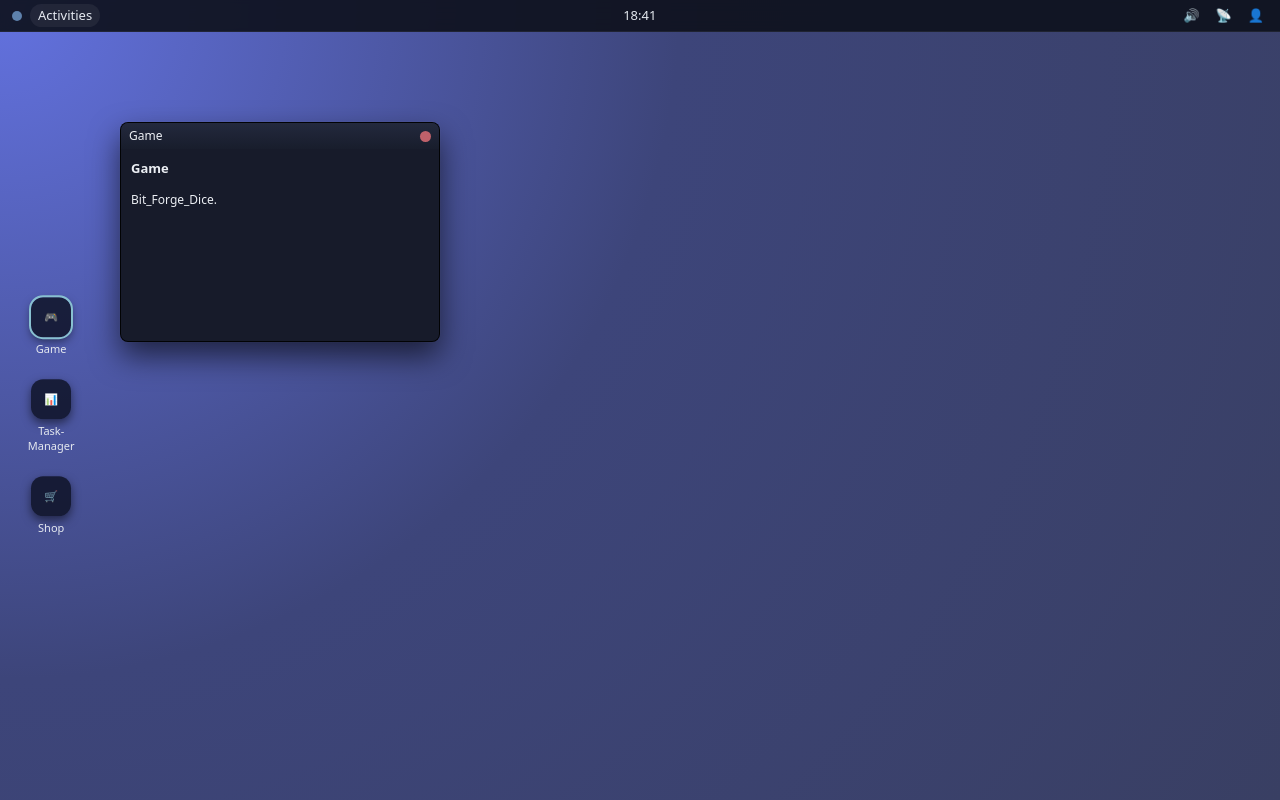
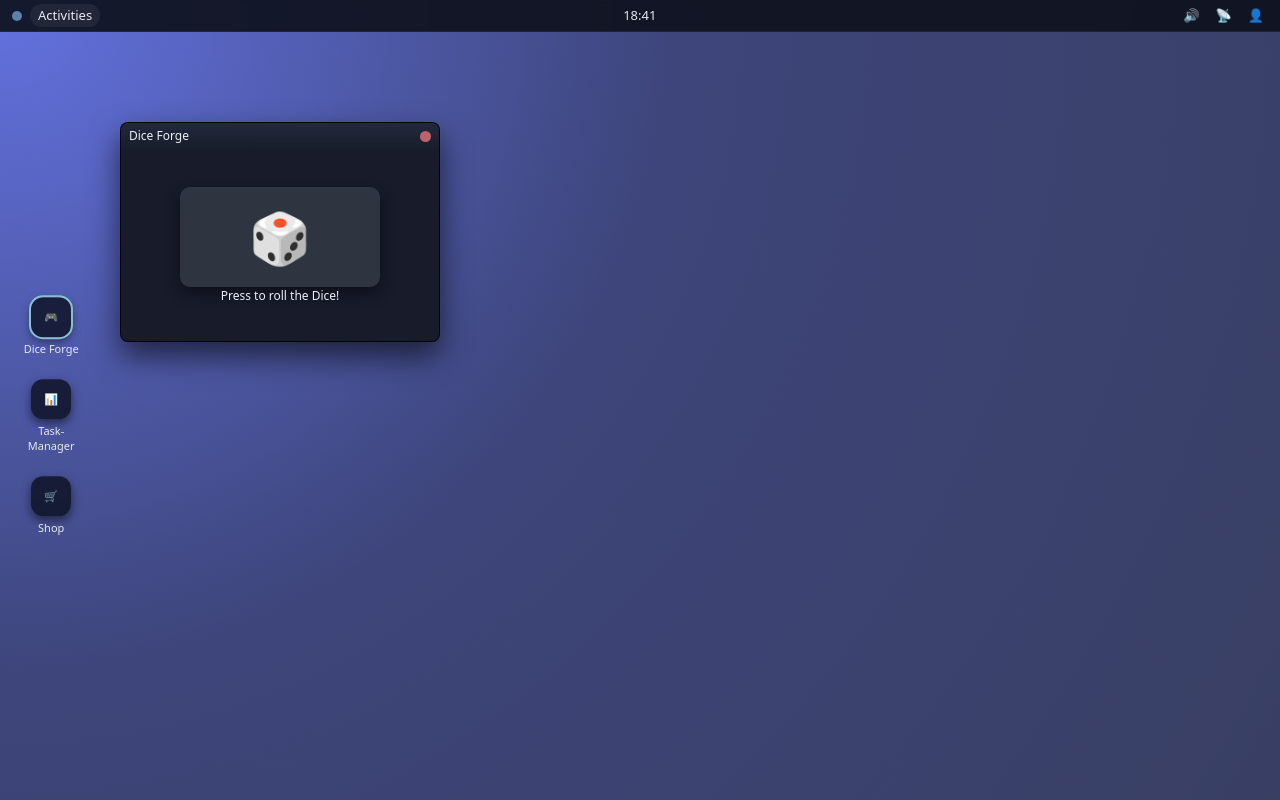
Before and after one commit to sweetfamine/Bit-Forge, a Vue app: page / in a window 1280 px wide. Built offline with nearby package versions, Linux system fonts and the light colour scheme.

Commit message:
added dice window

```diff
--- a/src/components/Desktop.vue
+++ b/src/components/Desktop.vue
@@ -30,7 +30,7 @@
           @click="toggleWindow(w.id)"
         >
           <div class="dock-icon-circle">
-            <span v-if="w.type === 'game'">🎮</span>
+            <span v-if="w.type === 'dice forge'">🎮</span>
             <span v-else-if="w.type === 'task'">📊</span>
             <span v-else-if="w.type === 'shop'">🛒</span>
             <span v-else>📦</span>
@@ -64,7 +64,7 @@ import GameWindow from "./windows/GameWindow.vue";
 import TaskManagerWindow from "./windows/TaskManagerWindow.vue";
 import ShopWindow from "./windows/ShopWindow.vue";
 
-type WindowType = "game" | "task" | "shop" | "other";
+type WindowType = "dice forge" | "task" | "shop" | "other";
 
 interface OsWindow {
   id: string;
@@ -82,9 +82,9 @@ let timer: number | undefined;
 
 const windows = ref<OsWindow[]>([
   {
-    id: "game",
-    title: "Game",
-    type: "game",
+    id: "dice forge",
+    title: "Dice Forge",
+    type: "dice forge",
     component: GameWindow,
     x: 120,
     y: 90,
--- a/src/components/windows/GameWindow.vue
+++ b/src/components/windows/GameWindow.vue
@@ -1,11 +1,44 @@
 <template>
   <div class="window-inner">
-    <h3>Game</h3>
-    <p>Bit_Forge_Dice.</p>
+    <div
+      class="dice-box"
+      @click="rollDiceNow"
+      :class="{ active: isRolling }"
+    >
+      <!-- Vor dem ersten Wurf nur das Icon anzeigen -->
+      <span v-if="currentValue === null" class="dice-text">🎲</span>
+
+      <!-- Nach dem Wurf die Zahl anzeigen -->
+      <span v-else class="dice-value">{{ currentValue }}</span>
+    </div>
+
+    <p>
+      Press to roll the Dice!
+    </p>
   </div>
 </template>
 
 <script setup lang="ts">
+import { ref } from "vue";
+import { roll } from "../../core/formulas";
+
+const isRolling = ref(false);
+const currentValue = ref<number | null>(null);
+
+function rollDiceNow() {
+  if (isRolling.value) return;
+
+  isRolling.value = true;
+  const result = roll();
+
+  if (typeof result === "number") {
+    currentValue.value = result;
+  }
+
+  setTimeout(() => {
+    isRolling.value = false;
+  }, 200);
+}
 </script>
 
 <style scoped>
@@ -14,7 +47,49 @@
   font-size: 13px;
 }
 
+.window-inner {
+  display: flex;
+  flex-direction: column;
+  justify-content: center;
+  align-items: center;
+  height: 100%;
+}
+
 .window-inner p {
   font-size: 12px;
+  margin: 0 0 6px;
+}
+
+.dice-box {
+  margin-top: 8px;
+  width: 200px;
+  height: 100px;
+  background: #2e3440;
+  border-radius: 10px;
+  cursor: pointer;
+
+  display: flex;
+  align-items: center;
+  justify-content: center;
+
+  box-shadow: 0 6px 15px rgba(0, 0, 0, 0.4);
+  transition: transform 0.15s ease, background 0.2s ease;
+}
+
+.dice-box:hover {
+  background: #3b4252;
+}
+
+.dice-box.active {
+  transform: scale(0.9);
+}
+
+.dice-text {
+  font-size: 50px;
+}
+
+.dice-value {
+  font-size: 48px;
+  font-weight: bold;
 }
 </style>
--- a/src/components/windows/WindowFrame.vue
+++ /dev/null
@@ -1,112 +0,0 @@
-<template>
-  <div
-    class="window-frame"
-    :style="{ left: x + 'px', top: y + 'px' }"
-  >
-    <div class="window-titlebar">
-      <div class="title-left">
-        <span class="window-title">{{ title }}</span>
-      </div>
-      <div class="title-right">
-
-        <button class="window-btn close"></button>
-      </div>
-    </div>
-
-    <div class="window-content">
-      <slot>
-        <p>Game-Window Placeholder</p>
-      </slot>
-    </div>
-  </div>
-</template>
-
-<script setup lang="ts">
-interface Props {
-  title: string;
-  x: number;
-  y: number;
-}
-
-defineProps<Props>();
-</script>
-
-<style scoped>
-.window-frame {
-  position: absolute;
-  width: 260px;
-  height: 170px;
-
-  background: #171b2a;
-  border-radius: 8px;
-  border: 1px solid rgba(0, 0, 0, 0.9);
-  box-shadow:
-    0 14px 30px rgba(0, 0, 0, 0.6),
-    0 0 0 1px rgba(255, 255, 255, 0.02);
-  overflow: hidden;
-  display: flex;
-  flex-direction: column;
-}
-
-/* Header-Bar */
-.window-titlebar {
-  height: 26px;
-  padding: 0 8px;
-  background: linear-gradient(to bottom, #23293d, #181d2c);
-  display: flex;
-  align-items: center;
-  justify-content: space-between;
-  gap: 8px;
-}
-
-.title-left {
-  overflow: hidden;
-  text-overflow: ellipsis;
-  white-space: nowrap;
-  font-size: 12px;
-}
-
-.window-title {
-  font-weight: 500;
-}
-
-/* Buttons rechts – GNOME-like farbige Punkte */
-.title-right {
-  display: flex;
-  align-items: center;
-  gap: 6px;
-}
-
-.window-btn {
-  width: 11px;
-  height: 11px;
-  border-radius: 999px;
-  border: none;
-  padding: 0;
-  cursor: pointer;
-}
-
-.window-btn.close {
-  background: #bf616a;
-}
-
-.window-btn.min {
-  background: #ebcb8b;
-}
-
-.window-btn.max {
-  background: #a3be8c;
-}
-
-.window-btn:hover {
-  filter: brightness(1.1);
-}
-
-/* Inhalt */
-.window-content {
-  flex: 1;
-  padding: 10px;
-  font-size: 12px;
-  color: #eceff4;
-}
-</style>
--- a/src/core/formulas.ts
+++ b/src/core/formulas.ts
@@ -1,5 +1,7 @@
 import { gamestate } from "../store/gamestate";
 import { Balance } from "./balance";
+import { rollDice } from "./dice";
+import { endRun } from "../store/runactions";
 
 // Berechnet den Bit-Gewinn basierend auf dem Würfelergebnis und dem aktuellen Chaos-Level
 export function calculateBitGain(diceroll: number) {
@@ -62,3 +64,35 @@ export function checkForSafeReboot()
 
     return safeReboot;
 }
+
+// Führt einen Würfelwurf durch und aktualisiert den Spielzustand entsprechend
+export function roll() {
+  const die = gamestate.dice[0];
+  if (!die)
+  {
+    return;
+  }
+
+  const result = rollDice(die.sides);
+
+  if (!Number.isFinite(result))
+  {
+    return;
+  }
+
+  // Bits
+  const bitGain = calculateBitGain(result);
+  gamestate.bits = Number(gamestate.bits) + bitGain;
+
+  // Chaos
+  const chaosGain = calculateChaosGain(result, die.sides);
+  gamestate.chaos = Math.min(gamestate.chaos + chaosGain, 1);
+
+  //check for chaos overflow
+  if (gamestate.chaos >= gamestate.maxChaos)
+  {
+    const RunEndReason = 'chaosOverflow';
+    endRun(RunEndReason);
+  }
+  return result;
+}
```
